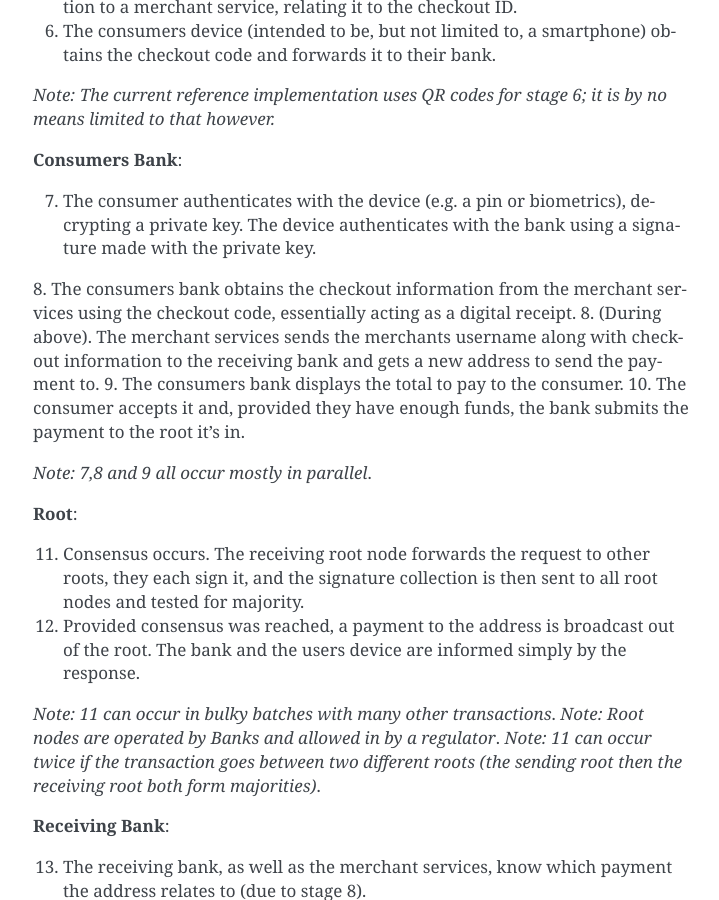
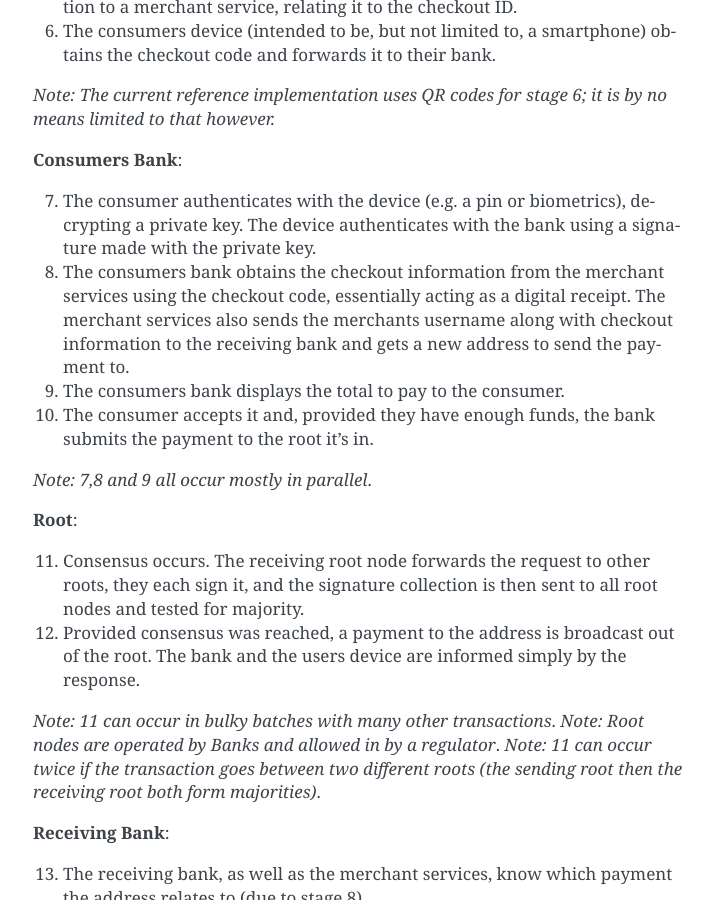
Before and after one commit to OpenTransfr/Core, a Sphinx documentation site: the page built from docs/index.rst, in a window 1280 px wide and 900 px high, scrolled down 6467 px. Shown: the whole window, without its empty margins (387-1106 px from the left). Built offline with Sphinx 7.4.7, drawn with Linux system fonts in a browser that asks for light colours; pages that are not in the unit, such as notebooks, are missing from menus.

Commit message:
Formatting.

```diff
--- a/docs/index.rst
+++ b/docs/index.rst
@@ -110,8 +110,7 @@ In order to help better understand how the system actually works, let's describe
 **Consumers Bank**:
 
 7. The consumer authenticates with the device (e.g. a pin or biometrics), decrypting a private key. The device authenticates with the bank using a signature made with the private key.
-8. The consumers bank obtains the checkout information from the merchant services using the checkout code, essentially acting as a digital receipt.
-8. (During above). The merchant services sends the merchants username along with checkout information to the receiving bank and gets a new address to send the payment to.
+8. The consumers bank obtains the checkout information from the merchant services using the checkout code, essentially acting as a digital receipt. The merchant services also sends the merchants username along with checkout information to the receiving bank and gets a new address to send the payment to.
 9. The consumers bank displays the total to pay to the consumer.
 10. The consumer accepts it and, provided they have enough funds, the bank submits the payment to the root it's in.
 
```
